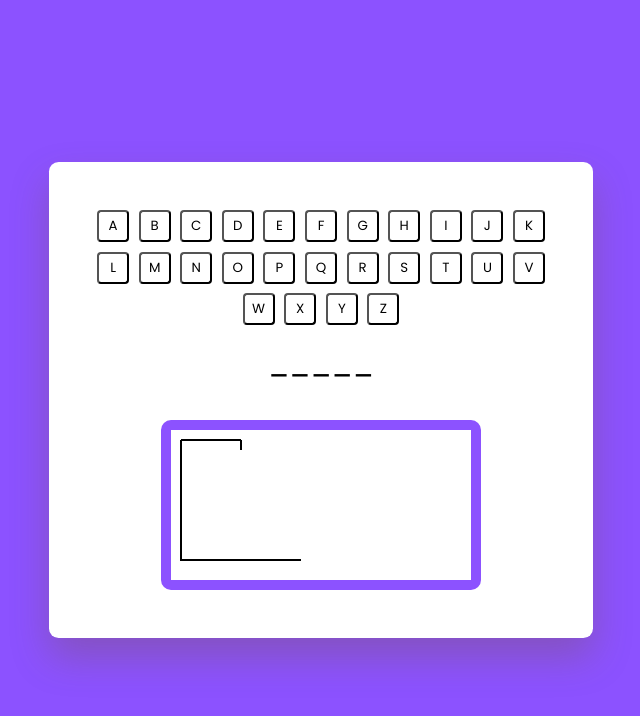
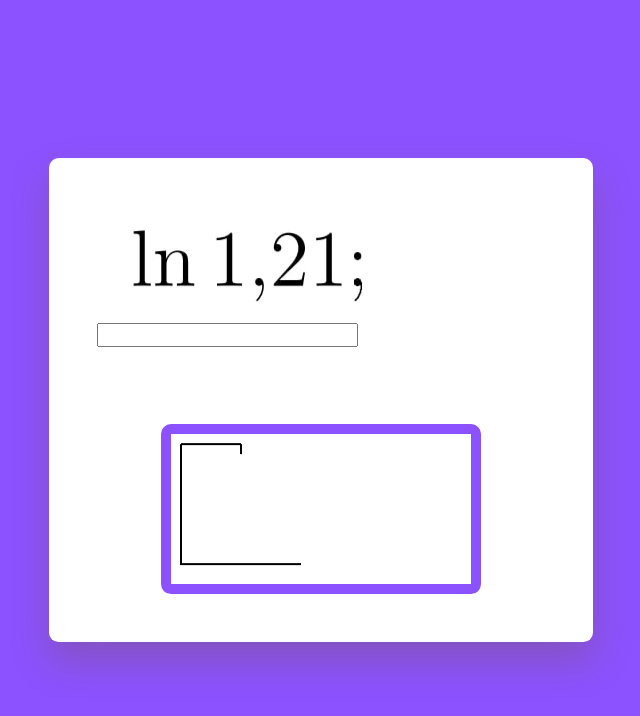
Before and after one commit to eugenekravchuk/hangman_matan, a plain HTML site: page index.html in a window 1280 px wide. Shown: the whole page, without its empty margins (319-959 px from the left). Drawn offline with Linux system fonts and the light colour scheme.

Commit message:
can swithch images

```diff
--- a/index.html
+++ b/index.html
@@ -13,6 +13,10 @@
   </head>
   <body>
     <div class="container">
+
+      <div id="calc-exercise"></div>
+      <input type="text" id="answer-input" name="answer-input"><br><br>
+
       <div id="options-container"></div>
       <div id="letter-container" class="letter-container hide"></div>
       <div id="user-input-section"></div>
--- a/script.js
+++ b/script.js
@@ -7,25 +7,22 @@ const newGameButton = document.getElementById("new-game-button");
 const canvas = document.getElementById("canvas");
 const resultText = document.getElementById("result-text");
 
+const imageCalc = document.getElementById("calc-exercise")
+const answerIput = document.getElementById("answer-input")
+
 //Options values for buttons
 let options = {
-  fruits: [
-    "Apple",
-    "Blueberry",
-    "Mandarin",
-    "Pineapple",
-    "Pomegranate",
-    "Watermelon",
+  exercises: [
+    { image: "./images/tasks/first.jpg", answer: "1" },
+    { image: "./images/tasks/second.jpg", answer: "2" },
+    { image: "./images/tasks/third.jpg", answer: "3" },
+    { image: "./images/tasks/fourth.jpg", answer: "4" },
+    { image: "./images/tasks/fifth.jpg", answer: "5" },
+    { image: "./images/tasks/sixth.jpg", answer: "6" },
+    { image: "./images/tasks/seventh.jpg", answer: "7" },
+    { image: "./images/tasks/eighth.jpg", answer: "8" },
   ],
-  animals: ["Hedgehog", "Rhinoceros", "Squirrel", "Panther", "Walrus", "Zebra"],
-  countries: [
-    "India",
-    "Hungary",
-    "Kyrgyzstan",
-    "Switzerland",
-    "Zimbabwe",
-    "Dominica",
-  ],
+
 };
 
 //count
@@ -69,10 +66,79 @@ const generateWord = (category) => {
   }
 };
 
+const initializer2 = async () => {
+  winCount = 0;
+  count = 0;
+
+  newGameContainer.classList.add("hide");
+  imageCalc.innerHTML = "";
+
+  const exercises = options.exercises;
+  const answerInput = document.getElementById("answer-input");
+
+  let { initialDrawing } = canvasCreator();
+  //initialDrawing would draw the frame
+  initialDrawing();
+
+  for (let i = 0; i < exercises.length; i++) {
+    // Change the image
+    imageCalc.innerHTML = `<img src="${exercises[i].image}" alt="exercise" class="exercise-image">`;
+
+    // Clear previous input
+    answerInput.value = "";
+
+    // Await user input
+    await waitForEnterKey();
+
+    // Handle the user input
+    const userInput = answerInput.value.trim();
+    console.log("User input:", userInput);
+  }
+
+  // All images processed, do any final tasks here
+  console.log("All images processed");
+};
+
+// Function to wait for Enter key press
+const waitForEnterKey = () => {
+  return new Promise((resolve) => {
+    const handleKeyPress = (event) => {
+      if (event.key === "Enter") {
+        // Remove the event listener
+        document.removeEventListener("keypress", handleKeyPress);
+        resolve();
+      }
+    };
+
+    // Add event listener for Enter key press
+    document.addEventListener("keypress", handleKeyPress);
+  });
+};
+
+
+// Function to handle user input
+const handleUserInput = (event) => {
+  const userInput = event.target.value;
+
+  // Handle the user input (you can replace this with your logic)
+  if (userInput) {
+    console.log("User input:", userInput);
+    // Further logic based on user input
+  } else {
+    console.log("User input is empty");
+    // Handle the case where the user enters an empty value
+  }
+};
+
 //Initial Function (Called when page loads/user presses new game)
 const initializer = () => {
   winCount = 0;
   count = 0;
+
+
+
+
+
 
   //Initially erase all content and hide letteres and new game button
   userInputSection.innerHTML = "";
@@ -219,4 +285,4 @@ const drawMan = (count) => {
 
 //New Game
 newGameButton.addEventListener("click", initializer);
-window.onload = initializer;
+window.onload = initializer2;
```
Also changed, not shown: 1 other file.
